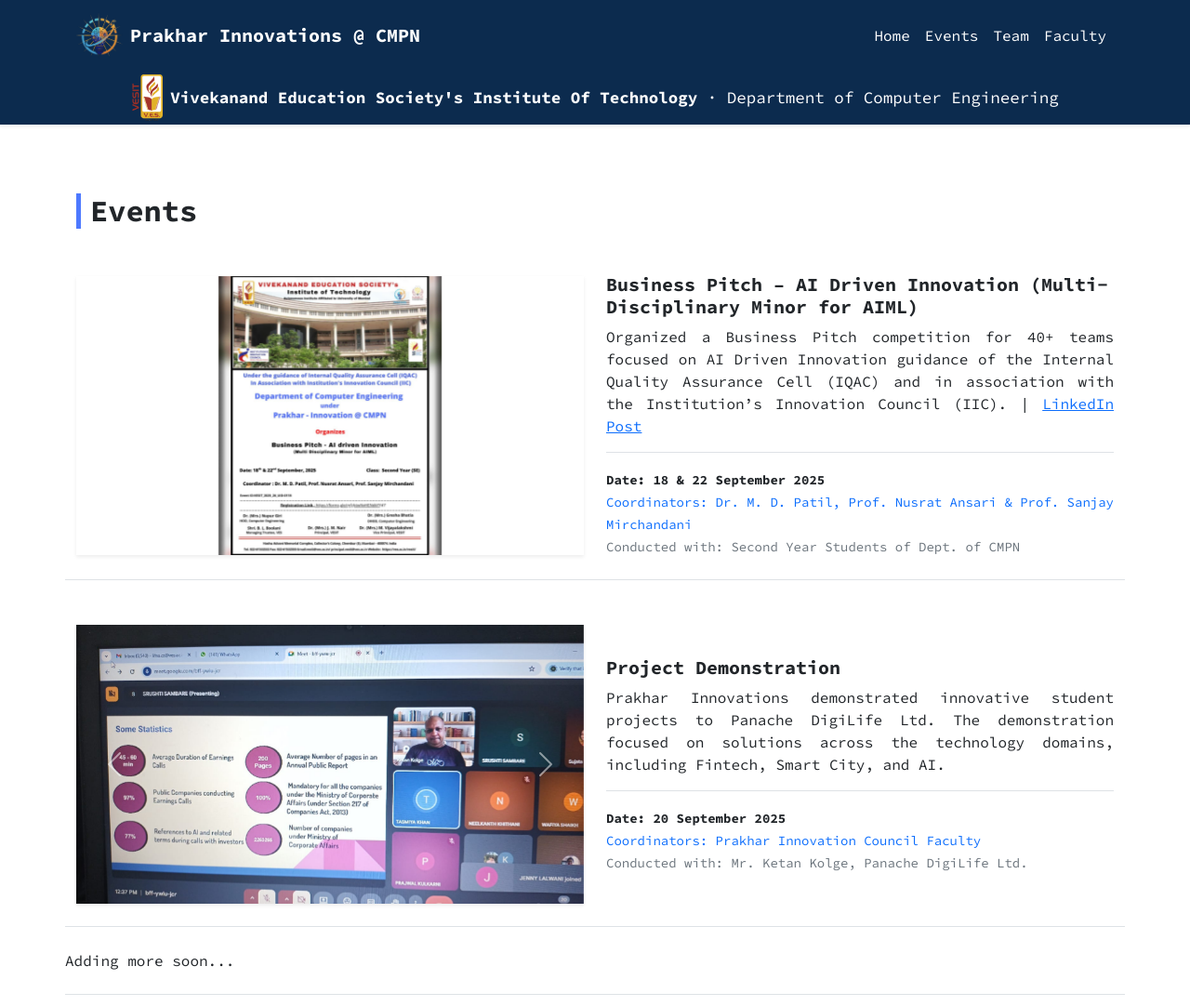
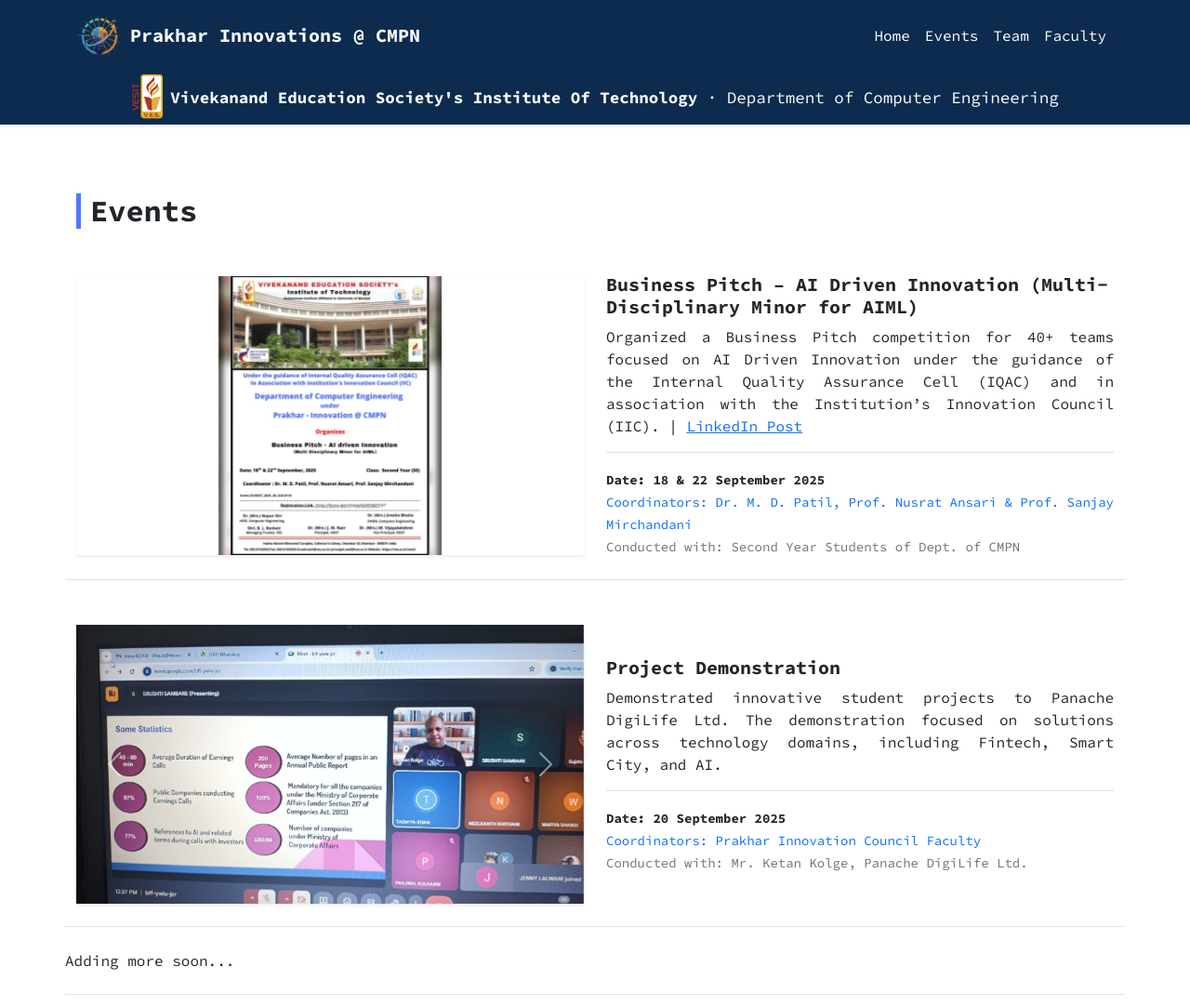
Before and after one commit to PrakharInnovationsHub/prakhar-innovations-cmpn, a plain HTML site: page events.html in a window 1280 px wide. Shown: the top 1082 px of the page at 93% size. Drawn offline with nearby package versions, Linux system fonts and the light colour scheme.

Commit message:
Update events.html

```diff
--- a/events.html
+++ b/events.html
@@ -69,7 +69,7 @@
                 <h5 class="fw-bold">Business Pitch – AI Driven Innovation
                     (Multi-Disciplinary Minor for AIML)</h5>
                 <p class="text-custom-justify">
-                    Organized a Business Pitch competition for 40+ teams focused on AI Driven Innovation guidance of the Internal
+                    Organized a Business Pitch competition for 40+ teams focused on AI Driven Innovation under the guidance of the Internal
                     Quality Assurance Cell (IQAC) and in association with the Institution’s Innovation Council
                     (IIC). |
                     <a href="https://www.linkedin.com/posts/ves-institute-of-technology_vesit-innovation-ai-activity-7374332952945627136-O-NT">LinkedIn Post</a>
@@ -117,8 +117,8 @@
             <div class="col-md-6">
                 <h5 class="fw-bold">Project Demonstration</h5>
                 <p class="text-custom-justify">
-                    Prakhar Innovations demonstrated innovative student projects to Panache
-                    DigiLife Ltd. The demonstration focused on solutions across the technology domains, including Fintech, Smart City, and AI.
+                    Demonstrated innovative student projects to Panache
+                    DigiLife Ltd. The demonstration focused on solutions across technology domains, including Fintech, Smart City, and AI.
 
                 </p>
                 <div class="pt-3 border-top">
```
